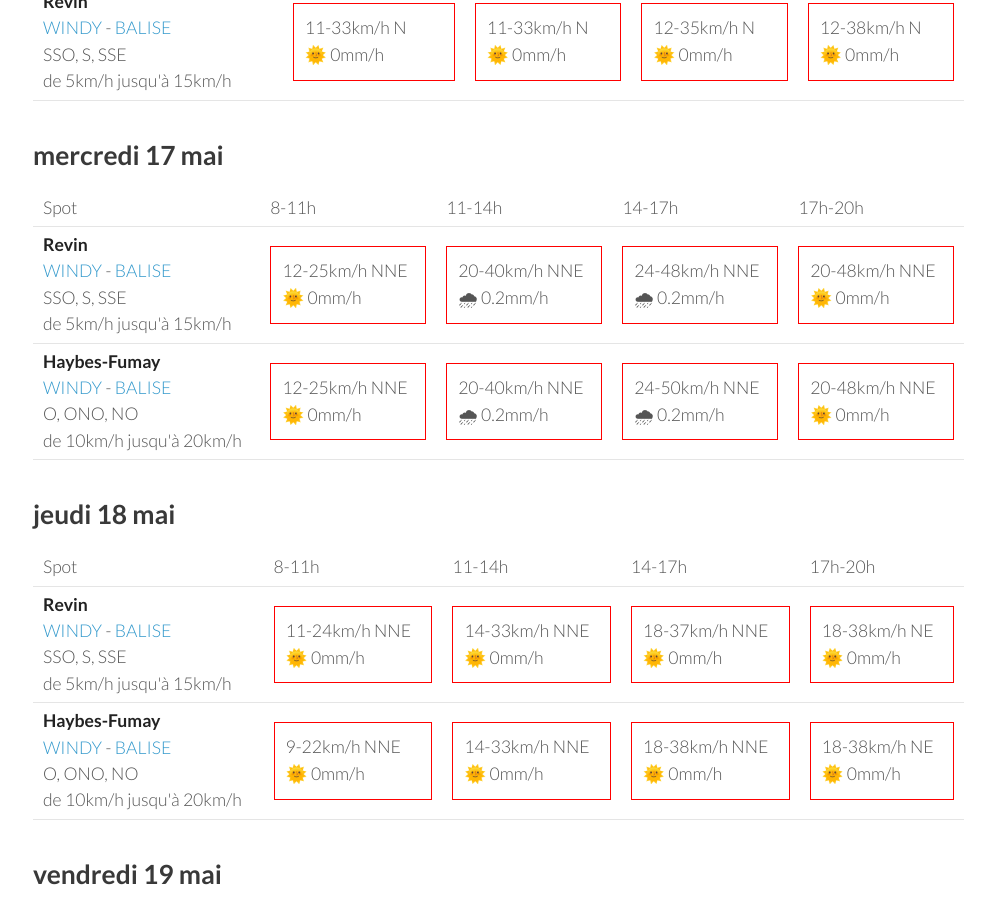
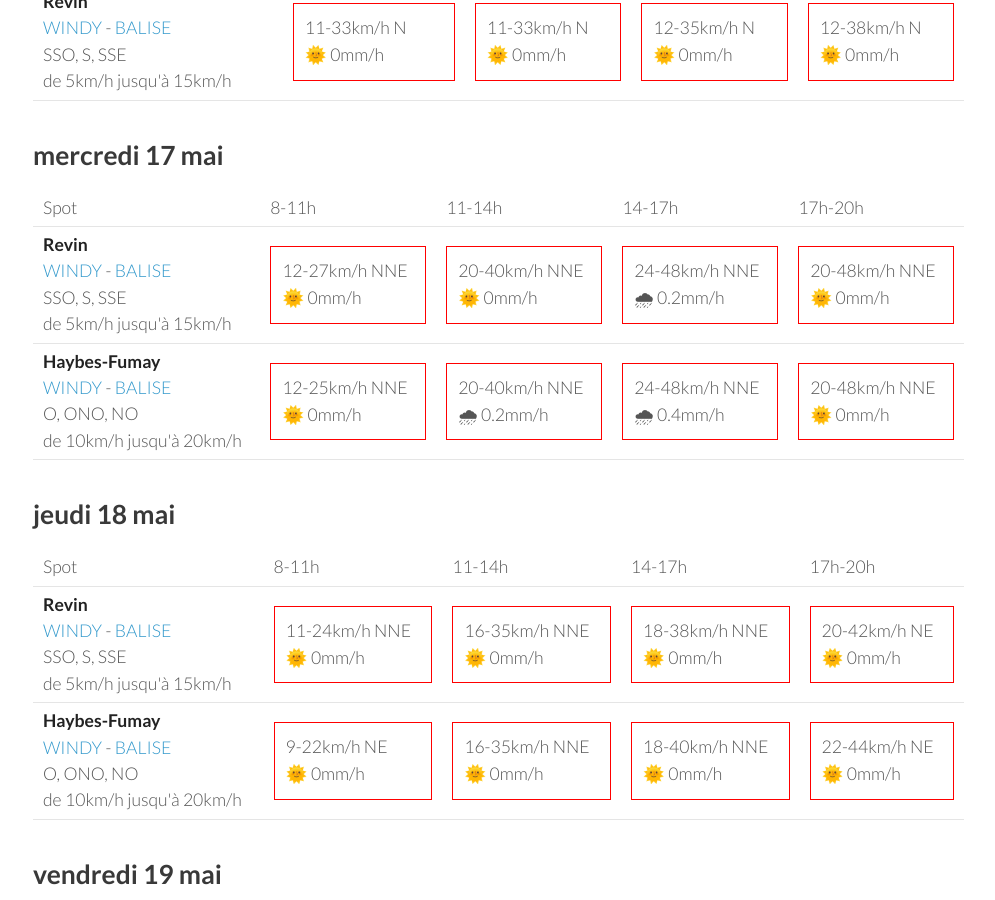
Before and after one commit to parapente-dans-le-nord/parapente-dans-le-nord.github.io, a Jekyll site: the page built from ardennes.markdown, in a window 1280 px wide and 900 px high, scrolled down 859 px. Shown: the whole window, without its empty margins (25-1020 px from the left). Built offline with Jekyll 4.4.1, drawn with Linux system fonts in a browser that asks for light colours; some of the changed text lies outside the part shown.

Commit message:
update index.markdown

```diff
--- a/ardennes.markdown
+++ b/ardennes.markdown
@@ -94,8 +94,8 @@ page mise à jour le lundi 15 mai 13:10
 <tr>
         <td><strong>Revin</strong><br><a href="https://windy.com/49.948/4.625?49.543,4.625,8">WINDY</a> - <span class=""><a href="http://www.balisemeteo.com/balise.php?idBalise=5019">BALISE</a> </span><br> <span class="vent-favorable">SSO, S, SSE</span><br><span class="force-vent">de 5km/h jusqu'à 15km/h</span> </td>
 
-            <td><div class="not-flyable"><p>12-25km/h NNE</p><p>🌞 0mm/h</p></div></td>
-            <td><div class="not-flyable"><p>20-40km/h NNE</p><p>🌧 0.2mm/h</p></div></td>
+            <td><div class="not-flyable"><p>12-27km/h NNE</p><p>🌞 0mm/h</p></div></td>
+            <td><div class="not-flyable"><p>20-40km/h NNE</p><p>🌞 0mm/h</p></div></td>
             <td><div class="not-flyable"><p>24-48km/h NNE</p><p>🌧 0.2mm/h</p></div></td>
             <td><div class="not-flyable"><p>20-48km/h NNE</p><p>🌞 0mm/h</p></div></td>
 
@@ -106,7 +106,7 @@ page mise à jour le lundi 15 mai 13:10
 
             <td><div class="not-flyable"><p>12-25km/h NNE</p><p>🌞 0mm/h</p></div></td>
             <td><div class="not-flyable"><p>20-40km/h NNE</p><p>🌧 0.2mm/h</p></div></td>
-            <td><div class="not-flyable"><p>24-50km/h NNE</p><p>🌧 0.2mm/h</p></div></td>
+            <td><div class="not-flyable"><p>24-48km/h NNE</p><p>🌧 0.4mm/h</p></div></td>
             <td><div class="not-flyable"><p>20-48km/h NNE</p><p>🌞 0mm/h</p></div></td>
 
 
@@ -131,19 +131,19 @@ page mise à jour le lundi 15 mai 13:10
         <td><strong>Revin</strong><br><a href="https://windy.com/49.948/4.625?49.543,4.625,8">WINDY</a> - <span class=""><a href="http://www.balisemeteo.com/balise.php?idBalise=5019">BALISE</a> </span><br> <span class="vent-favorable">SSO, S, SSE</span><br><span class="force-vent">de 5km/h jusqu'à 15km/h</span> </td>
 
             <td><div class="not-flyable"><p>11-24km/h NNE</p><p>🌞 0mm/h</p></div></td>
-            <td><div class="not-flyable"><p>14-33km/h NNE</p><p>🌞 0mm/h</p></div></td>
-            <td><div class="not-flyable"><p>18-37km/h NNE</p><p>🌞 0mm/h</p></div></td>
-            <td><div class="not-flyable"><p>18-38km/h NE</p><p>🌞 0mm/h</p></div></td>
+            <td><div class="not-flyable"><p>16-35km/h NNE</p><p>🌞 0mm/h</p></div></td>
+            <td><div class="not-flyable"><p>18-38km/h NNE</p><p>🌞 0mm/h</p></div></td>
+            <td><div class="not-flyable"><p>20-42km/h NE</p><p>🌞 0mm/h</p></div></td>
 
 
     </tr>
 <tr>
         <td><strong>Haybes-Fumay</strong><br><a href="https://windy.com/49.998/4.715?49.913,4.738,10">WINDY</a> - <span class=""><a href="http://www.balisemeteo.com/balise.php?idBalise=104">BALISE</a> </span><br> <span class="vent-favorable">O, ONO, NO</span><br><span class="force-vent">de 10km/h jusqu'à 20km/h</span> </td>
 
-            <td><div class="not-flyable"><p>9-22km/h NNE</p><p>🌞 0mm/h</p></div></td>
-            <td><div class="not-flyable"><p>14-33km/h NNE</p><p>🌞 0mm/h</p></div></td>
-            <td><div class="not-flyable"><p>18-38km/h NNE</p><p>🌞 0mm/h</p></div></td>
-            <td><div class="not-flyable"><p>18-38km/h NE</p><p>🌞 0mm/h</p></div></td>
+            <td><div class="not-flyable"><p>9-22km/h NE</p><p>🌞 0mm/h</p></div></td>
+            <td><div class="not-flyable"><p>16-35km/h NNE</p><p>🌞 0mm/h</p></div></td>
+            <td><div class="not-flyable"><p>18-40km/h NNE</p><p>🌞 0mm/h</p></div></td>
+            <td><div class="not-flyable"><p>22-44km/h NE</p><p>🌞 0mm/h</p></div></td>
 
 
     </tr>
```
Also changed, not shown: other parts of ardennes.markdown (+1 -1 lines).
